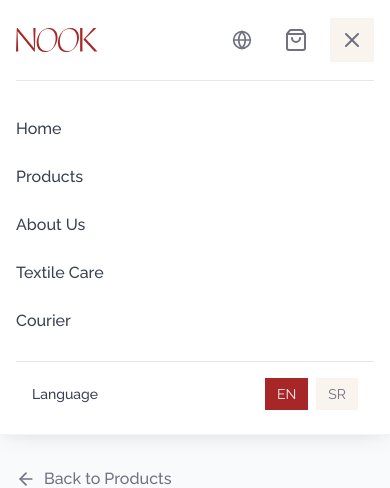
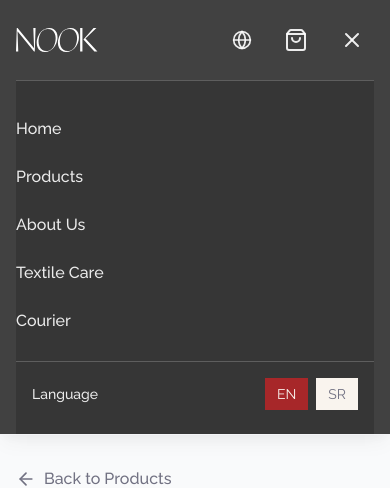
Before and after one commit to fergujay/nook, a React (Vite) app: page /products/1 in a window 390 px wide. Both pictures are taken after a click on the button 352 px from the left and 40 px from the top of the page. Shown: the top 488 px of the page. Built offline with nearby package versions, Linux system fonts and the light colour scheme.

Commit message:
🐛 Fix mobile menu: add solid background when header is transparent

```diff
--- a/src/components/Layout.tsx
+++ b/src/components/Layout.tsx
@@ -58,7 +58,7 @@ export default function Layout({ children }: LayoutProps) {
 
   // Determine if we're on home page at top (for transparent header)
   const isHomePage = location.pathname === "/";
-  const shouldBeTransparent = isHomePage && !isScrolled;
+  const shouldBeTransparent = isHomePage && !isScrolled && !mobileMenuOpen;
 
   return (
     <div
@@ -80,6 +80,11 @@ export default function Layout({ children }: LayoutProps) {
                 borderBottom: "none",
                 background: "transparent",
               }
+            : mobileMenuOpen
+            ? {
+                backgroundColor: "rgba(55, 55, 55, 0.95)",
+                backdropFilter: "blur(10px)",
+              }
             : {}
         }
       >
@@ -89,7 +94,7 @@ export default function Layout({ children }: LayoutProps) {
         >
           <div className="flex justify-between items-center h-20">
             <Link to="/" className="flex items-center group">
-              {shouldBeTransparent ? (
+              {shouldBeTransparent && !mobileMenuOpen ? (
                 <img
                   src={getAssetPath("logo-white.svg")}
                   alt="Nook"
@@ -97,7 +102,7 @@ export default function Layout({ children }: LayoutProps) {
                 />
               ) : (
                 <img
-                  src={getAssetPath("logo.svg")}
+                  src={getAssetPath("logo-white.svg")}
                   alt="Nook"
                   className="h-6 group-hover:opacity-80 transition-opacity"
                 />
@@ -144,23 +149,27 @@ export default function Layout({ children }: LayoutProps) {
                 <button
                   onClick={() => setLanguageMenuOpen(!languageMenuOpen)}
                   className={`flex items-center gap-2 p-2.5 transition-all duration-200 ${
-                    shouldBeTransparent
+                    shouldBeTransparent && !mobileMenuOpen
+                      ? "text-white/90 hover:text-white hover:bg-white/10"
+                      : mobileMenuOpen
                       ? "text-white/90 hover:text-white hover:bg-white/10"
                       : ""
                   }`}
                   style={
-                    shouldBeTransparent
+                    shouldBeTransparent && !mobileMenuOpen
+                      ? {}
+                      : mobileMenuOpen
                       ? {}
                       : { color: "var(--muted-foreground)" }
                   }
                   onMouseEnter={(e) => {
-                    if (!shouldBeTransparent) {
+                    if (!shouldBeTransparent && !mobileMenuOpen) {
                       e.currentTarget.style.color = "var(--primary)";
                       e.currentTarget.style.backgroundColor = "var(--muted)";
                     }
                   }}
                   onMouseLeave={(e) => {
-                    if (!shouldBeTransparent) {
+                    if (!shouldBeTransparent && !mobileMenuOpen) {
                       e.currentTarget.style.color = "var(--muted-foreground)";
                       e.currentTarget.style.backgroundColor = "transparent";
                     }
@@ -212,23 +221,27 @@ export default function Layout({ children }: LayoutProps) {
               <Link
                 to="/cart"
                 className={`relative p-2.5 transition-all duration-200 ${
-                  shouldBeTransparent
+                  shouldBeTransparent && !mobileMenuOpen
+                    ? "text-white/90 hover:text-white hover:bg-white/10"
+                    : mobileMenuOpen
                     ? "text-white/90 hover:text-white hover:bg-white/10"
                     : ""
                 }`}
                 style={
-                  shouldBeTransparent
+                  shouldBeTransparent && !mobileMenuOpen
+                    ? {}
+                    : mobileMenuOpen
                     ? {}
                     : { color: "var(--muted-foreground)" }
                 }
                 onMouseEnter={(e) => {
-                  if (!shouldBeTransparent) {
+                  if (!shouldBeTransparent && !mobileMenuOpen) {
                     e.currentTarget.style.color = "var(--primary)";
                     e.currentTarget.style.backgroundColor = "var(--muted)";
                   }
                 }}
                 onMouseLeave={(e) => {
-                  if (!shouldBeTransparent) {
+                  if (!shouldBeTransparent && !mobileMenuOpen) {
                     e.currentTarget.style.color = "var(--muted-foreground)";
                     e.currentTarget.style.backgroundColor = "transparent";
                   }
@@ -240,10 +253,12 @@ export default function Layout({ children }: LayoutProps) {
                   <span
                     className="absolute top-1 right-1 text-xs h-5 w-5 flex items-center justify-center font-semibold shadow-md"
                     style={{
-                      backgroundColor: shouldBeTransparent
+                      backgroundColor:
+                        shouldBeTransparent || mobileMenuOpen
                           ? "rgba(255, 255, 255, 0.9)"
                           : "var(--primary)",
-                      color: shouldBeTransparent
+                      color:
+                        shouldBeTransparent || mobileMenuOpen
                           ? "var(--primary)"
                           : "var(--primary-foreground)",
                     }}
@@ -253,26 +268,7 @@ export default function Layout({ children }: LayoutProps) {
                 )}
               </Link>
               <button
-                className={`md:hidden p-2.5 transition-colors ${
-                  shouldBeTransparent
-                    ? "text-white/90 hover:text-white hover:bg-white/10"
-                    : ""
-                }`}
-                style={
-                  shouldBeTransparent
-                    ? {}
-                    : { color: "var(--muted-foreground)" }
-                }
-                onMouseEnter={(e) => {
-                  if (!shouldBeTransparent) {
-                    e.currentTarget.style.backgroundColor = "var(--muted)";
-                  }
-                }}
-                onMouseLeave={(e) => {
-                  if (!shouldBeTransparent) {
-                    e.currentTarget.style.backgroundColor = "transparent";
-                  }
-                }}
+                className="md:hidden p-2.5 transition-colors text-white/90 hover:text-white hover:bg-white/10"
                 onClick={() => setMobileMenuOpen(!mobileMenuOpen)}
                 aria-label="Menu"
               >
@@ -288,19 +284,11 @@ export default function Layout({ children }: LayoutProps) {
           {/* Mobile Navigation */}
           {mobileMenuOpen && (
             <div
-              className={`md:hidden py-6 animate-fade-in ${
-                shouldBeTransparent
-                  ? "border-t border-white/20"
-                  : "border-t border-gray-200"
-              }`}
-              style={
-                shouldBeTransparent
-                  ? {
-                      backgroundColor: "rgba(0, 0, 0, 0.5)",
+              className="md:hidden py-6 animate-fade-in border-t border-white/20"
+              style={{
+                backgroundColor: "rgba(55, 55, 55, 0.98)",
                 backdropFilter: "blur(10px)",
-                    }
-                  : {}
-              }
+              }}
             >
               {navigation.map((item) => (
                 <Link
@@ -308,32 +296,18 @@ export default function Layout({ children }: LayoutProps) {
                   to={item.href}
                   onClick={() => setMobileMenuOpen(false)}
                   className={`block py-3 text-base font-medium transition-colors ${
-                    shouldBeTransparent
-                      ? location.pathname === item.href
+                    location.pathname === item.href
                       ? "text-white border-l-4 border-white pl-4"
                       : "text-white/90 hover:text-white hover:pl-4 transition-all"
-                      : location.pathname === item.href
-                      ? "text-primary-600 border-l-4 border-primary-600 pl-4"
-                      : "text-gray-700 hover:text-primary-600 hover:pl-4 transition-all"
                   }`}
                 >
                   {item.name}
                 </Link>
               ))}
               {/* Mobile Language Selector */}
-              <div
-                className={`pt-4 mt-4 ${
-                  shouldBeTransparent
-                    ? "border-t border-white/20"
-                    : "border-t border-gray-200"
-                }`}
-              >
+              <div className="pt-4 mt-4 border-t border-white/20">
                 <div className="flex items-center justify-between px-4">
-                  <span
-                    className={`text-sm font-medium ${
-                      shouldBeTransparent ? "text-white/90" : "text-gray-700"
-                    }`}
-                  >
+                  <span className="text-sm font-medium text-white/90">
                     Language
                   </span>
                   <div className="flex gap-2">
```
Lines whose indentation alone changed are shown as unchanged.
